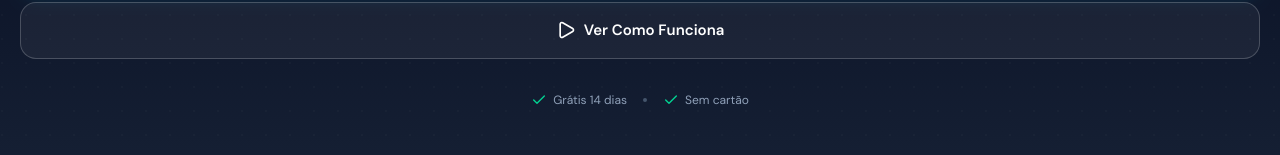
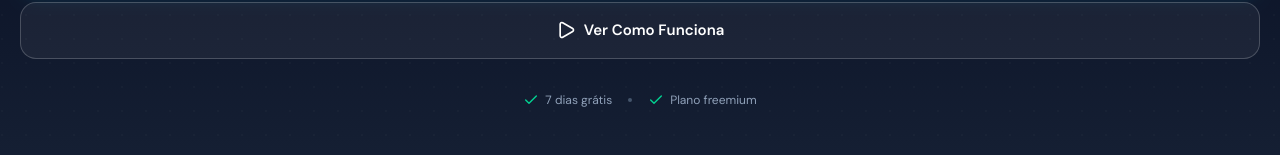
Before and after one commit to LucasAgroTech/lavify, a Next.js app: page /para-empresas in a window 1280 px wide. Shown: the part 323-478 px from the top of the page. Built offline with nearby package versions, Linux system fonts and the light colour scheme; no server answers.

Commit message:
fix: Atualiza trial para 7 dias e adiciona freemium
- Muda de 14 dias para 7 dias grátis
- Remove 'Sem cartão'
- Adiciona 'Plano freemium'

```diff
--- a/src/app/(public)/para-empresas/page.tsx
+++ b/src/app/(public)/para-empresas/page.tsx
@@ -322,12 +322,12 @@ export default function LandingPageEmpresas() {
           <div className="flex items-center justify-center gap-4 mt-8 text-[12px] text-slate-400">
             <div className="flex items-center gap-1.5">
               <Check className="w-4 h-4 text-emerald-400" />
-              <span>Grátis 14 dias</span>
+              <span>7 dias grátis</span>
             </div>
             <div className="w-1 h-1 rounded-full bg-slate-600" />
             <div className="flex items-center gap-1.5">
               <Check className="w-4 h-4 text-emerald-400" />
-              <span>Sem cartão</span>
+              <span>Plano freemium</span>
             </div>
           </div>
         </div>
@@ -840,15 +840,15 @@ export default function LandingPageEmpresas() {
         <div className="flex items-center justify-center gap-4 mt-6 text-[12px] text-slate-400">
           <div className="flex items-center gap-1.5">
             <BadgeCheck className="w-4 h-4" />
-            <span>14 dias grátis</span>
+            <span>7 dias grátis</span>
+          </div>
+          <div className="flex items-center gap-1.5">
+            <Gift className="w-4 h-4" />
+            <span>Freemium</span>
           </div>
           <div className="flex items-center gap-1.5">
             <Smartphone className="w-4 h-4" />
             <span>100% Mobile</span>
-          </div>
-          <div className="flex items-center gap-1.5">
-            <MessageCircle className="w-4 h-4" />
-            <span>Suporte</span>
           </div>
         </div>
       </section>
```
